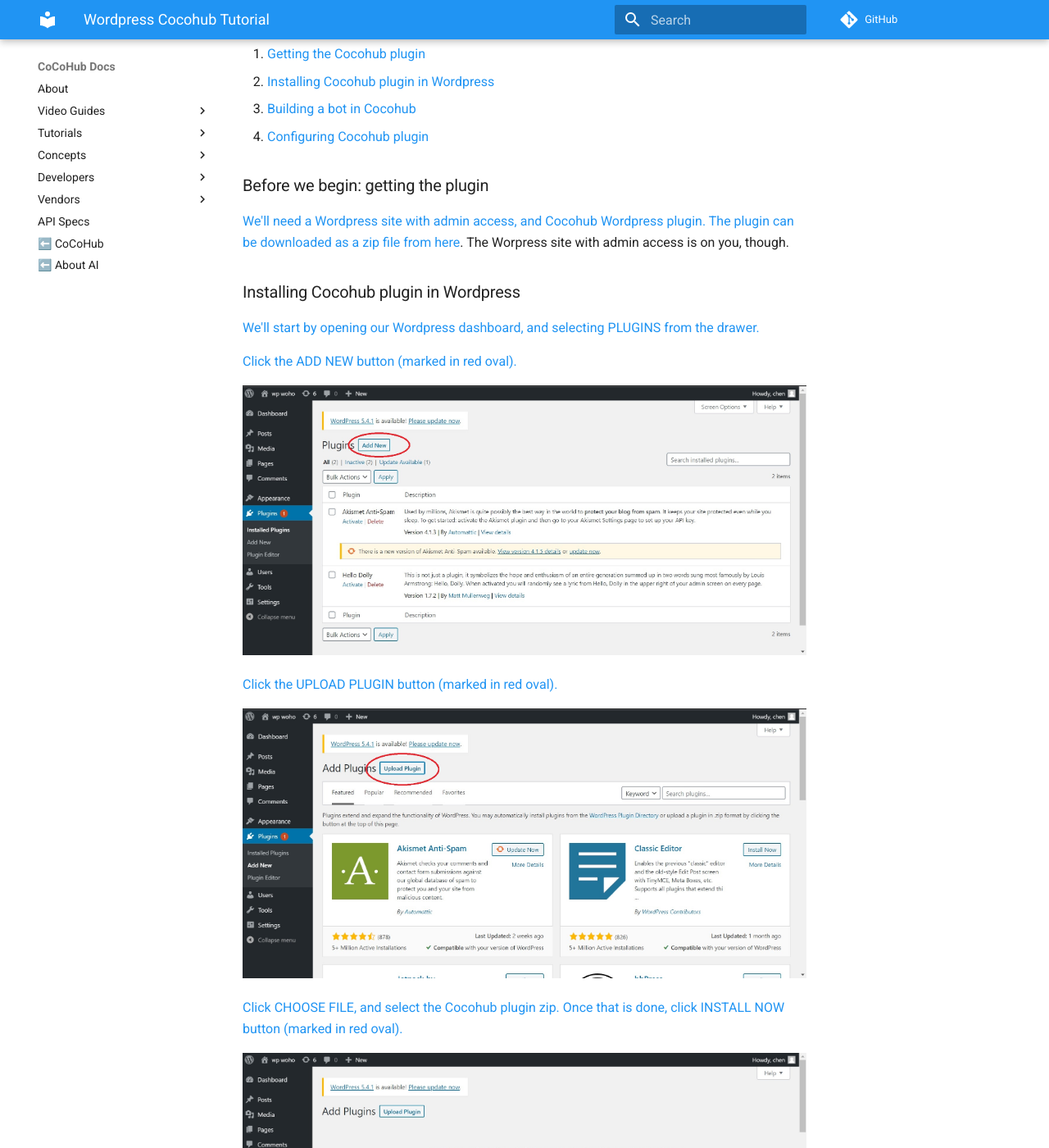
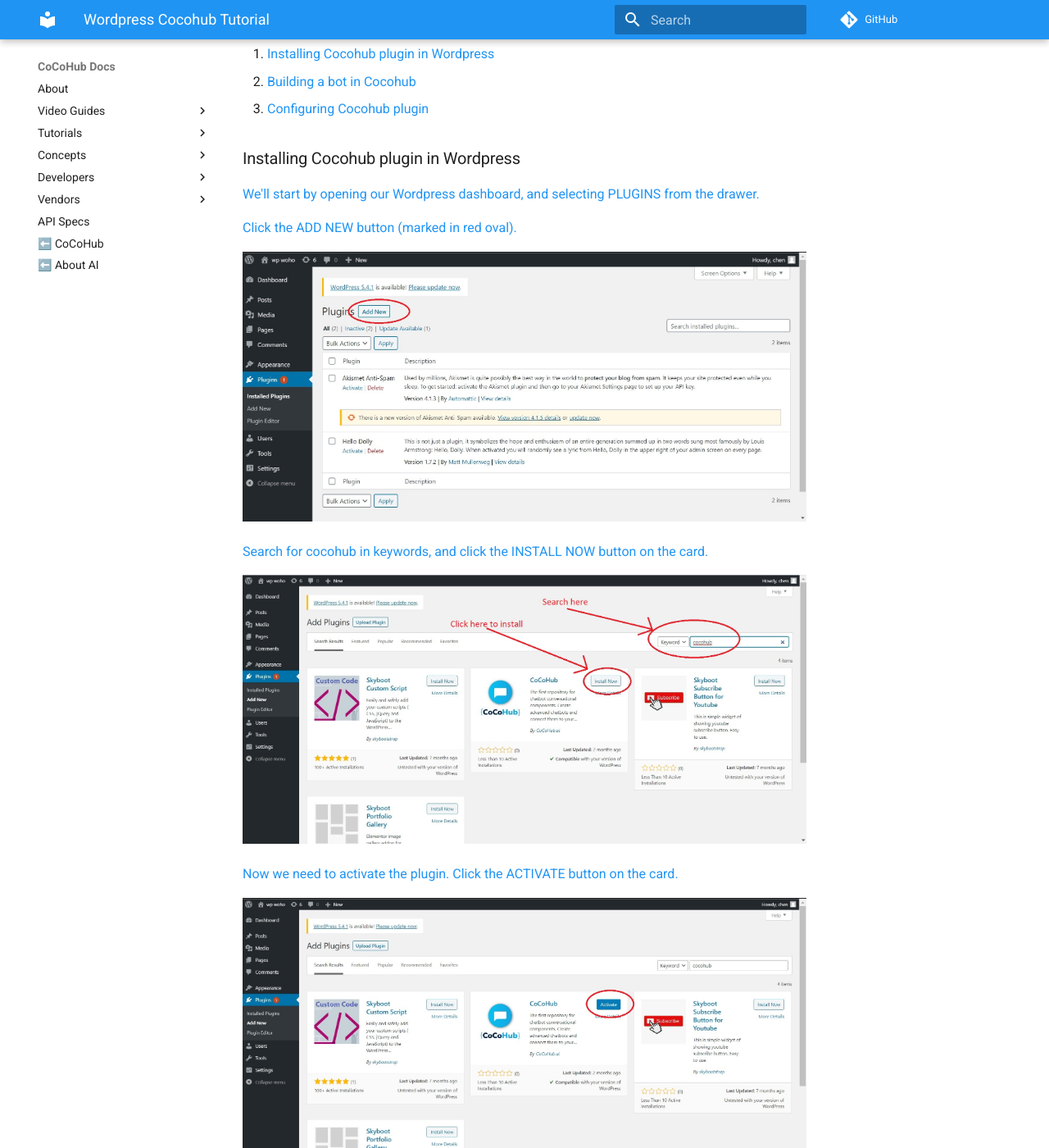
Before and after one commit to ConversationalComponents/docs, an MkDocs documentation site: the page built from docs/tutorials/wp_cocobot.md, in a window 1280 px wide and 1400 px high, scrolled down 301 px. Shown: the whole window at 82% size. Built offline with MkDocs 1.6.1 and Material for MkDocs 9.7.7, drawn with Linux system fonts in a browser that asks for light colours; comment, search, counter and statistics services are not loaded; some of the changed text lies outside the part shown.

Commit message:
Updated WP tutorial to instal plugin from index

```diff
--- a/docs/tutorials/wp_cocobot.md
+++ b/docs/tutorials/wp_cocobot.md
@@ -3,14 +3,10 @@
 In this tutorial we'll add a chat window to a conversational bot on Wordpress page, and use Cocohub visual editing tools to create our own bot from components. It's quick, easy, and lets you leverage powerful AI to engage your users.
 
 # Table of Contents
-1. [Getting the Cocohub plugin](#getThePlugin)
+
 2. [Installing Cocohub plugin in Wordpress](#installInWP)
 3. [Building a bot in Cocohub](#buildingInGlue)
 4. [Configuring Cocohub plugin](#configurePlugin)
-
-### Before we begin: getting the plugin <a name="getThePlugin"/>
-
-We'll need a Wordpress site with admin access, and Cocohub Wordpress plugin. The plugin can be downloaded as a zip file from [here](https://wordpress.org/plugins/cocohub). The Worpress site with admin access is on you, though.
 
 ### Installing Cocohub plugin in Wordpress <a name="installInWP"/>
 
@@ -20,17 +16,13 @@
 
 ![](./screenshots/wp_cocobot/wp-add-plugin-illustrated.jpg)
 
-Click the UPLOAD PLUGIN button (marked in red oval).
+Search for cocohub in keywords, and click the INSTALL NOW button on the card.
 
-![](./screenshots/wp_cocobot/wp-add-plugin-selection-illustrated.jpg)
+![](./screenshots/wp_cocobot/install-coco-find-illustrated.jpg)
 
-Click CHOOSE FILE, and select the Cocohub plugin zip. Once that is done, click INSTALL NOW button (marked in red oval).
+Now we need to activate the plugin. Click the ACTIVATE button on the card.
 
-![](./screenshots/wp_cocobot/wp-add-plugin-install-illustrated.jpg)
-
-Now we just need to activate it. Click the ACTIVATE PLUGIN button (marked in red oval).
-
-![](./screenshots/wp_cocobot/wp-add-plugin-activate-illustrated.jpg)
+![](./screenshots/wp_cocobot/install-coco-activate-illustrated.jpg)
 
 Great! The plugin is installed and activated.
 
```
Also changed, not shown: docs/tutorials/screenshots/wp_cocobot/install-coco-activate-illustrated.jpg (added), docs/tutorials/screenshots/wp_cocobot/install-coco-find-illustrated.jpg (added).
